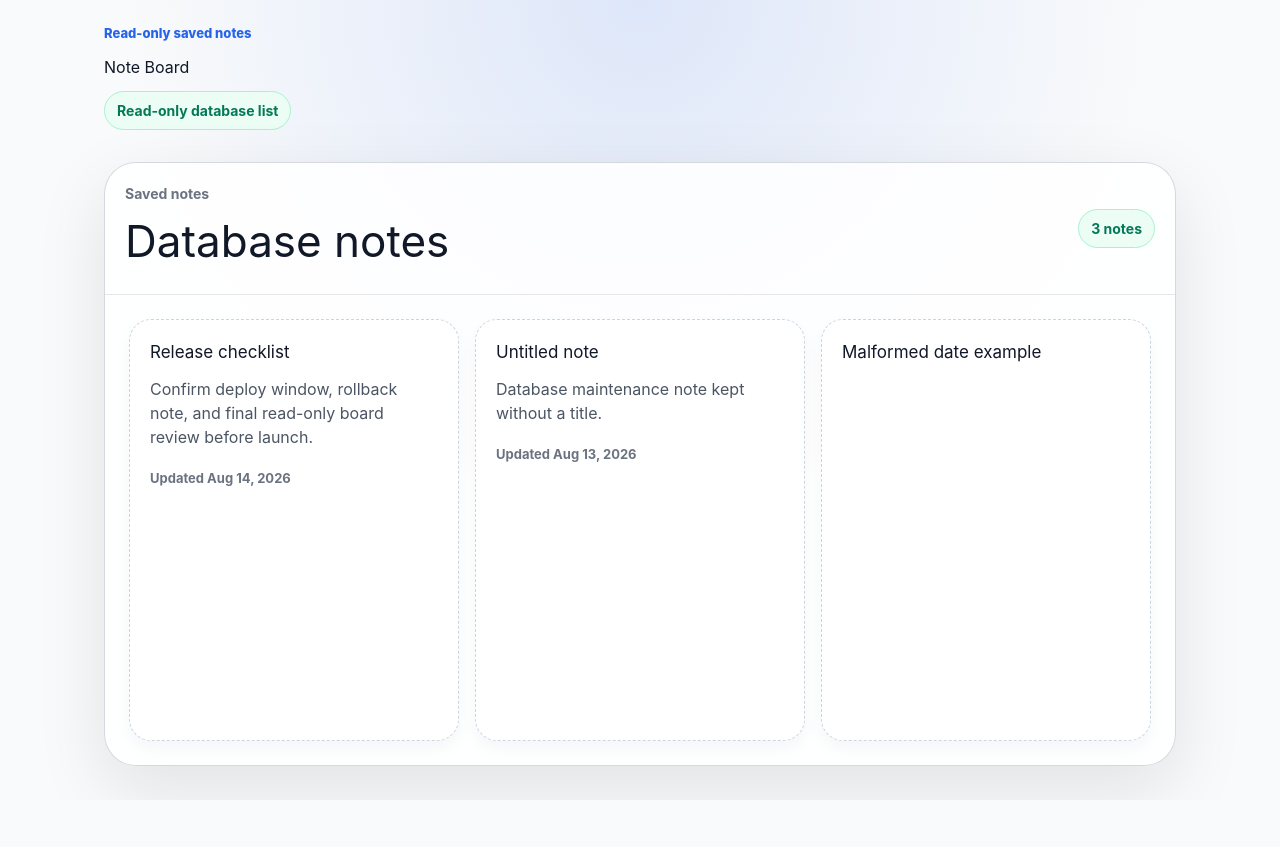
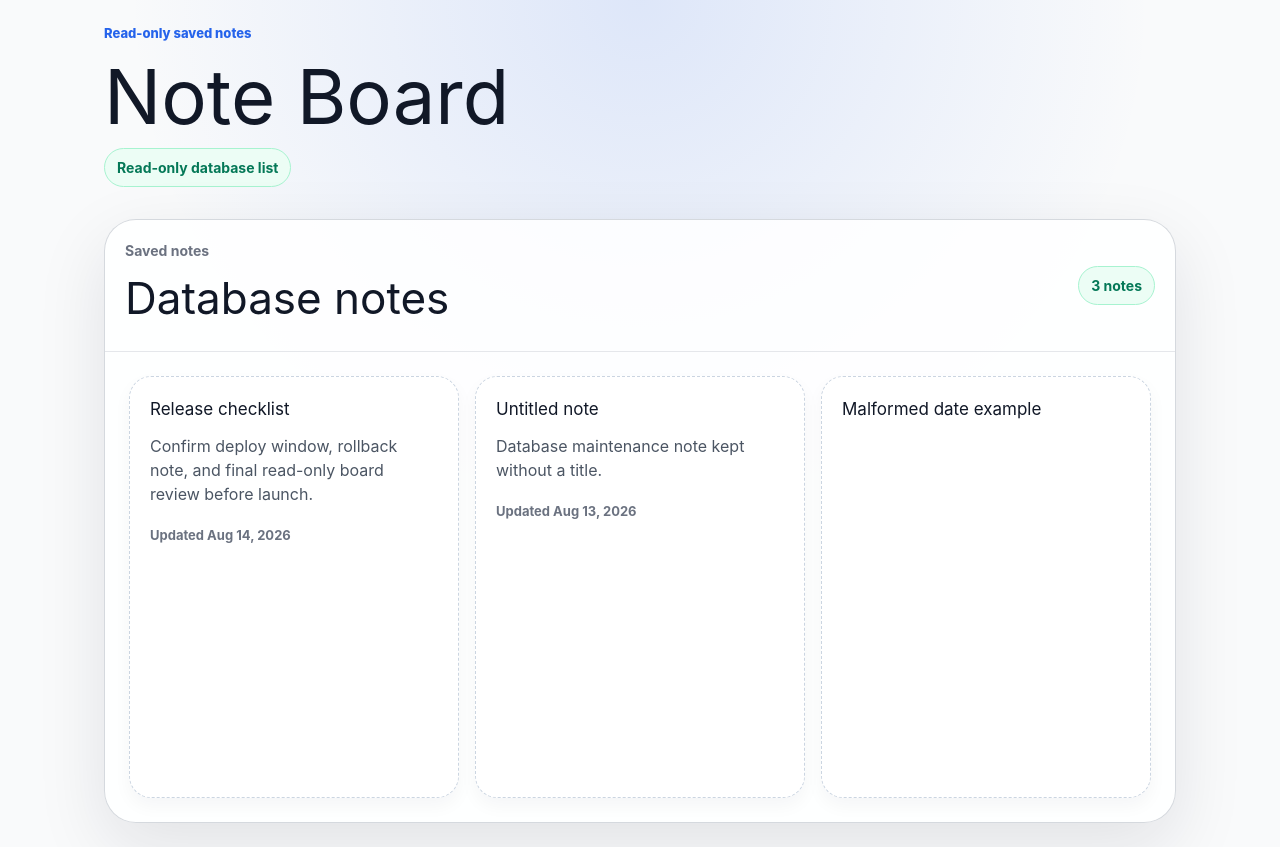
Before and after one commit to ThanhNV121097/project-7abe5c87, a Next.js app in the folder code/frontend/: page / in a window 1280 px wide. Before the commit the page ends 800 px from the top, so only its background shows below. Built offline with nearby package versions, Linux system fonts and the light colour scheme.

Commit message:
fix(ui): add approved display note heading token

```diff
--- a/code/frontend/app/globals.css
+++ b/code/frontend/app/globals.css
@@ -54,6 +54,7 @@
   --text-lg: 18px;
   --text-xl: 24px;
   --text-2xl: clamp(28px,4vw,44px);
+  --text-3xl: clamp(42px,6vw,76px);
   --radius-sm: 12px;
   --radius-md: 14px;
   --radius-lg: 16px;
```
